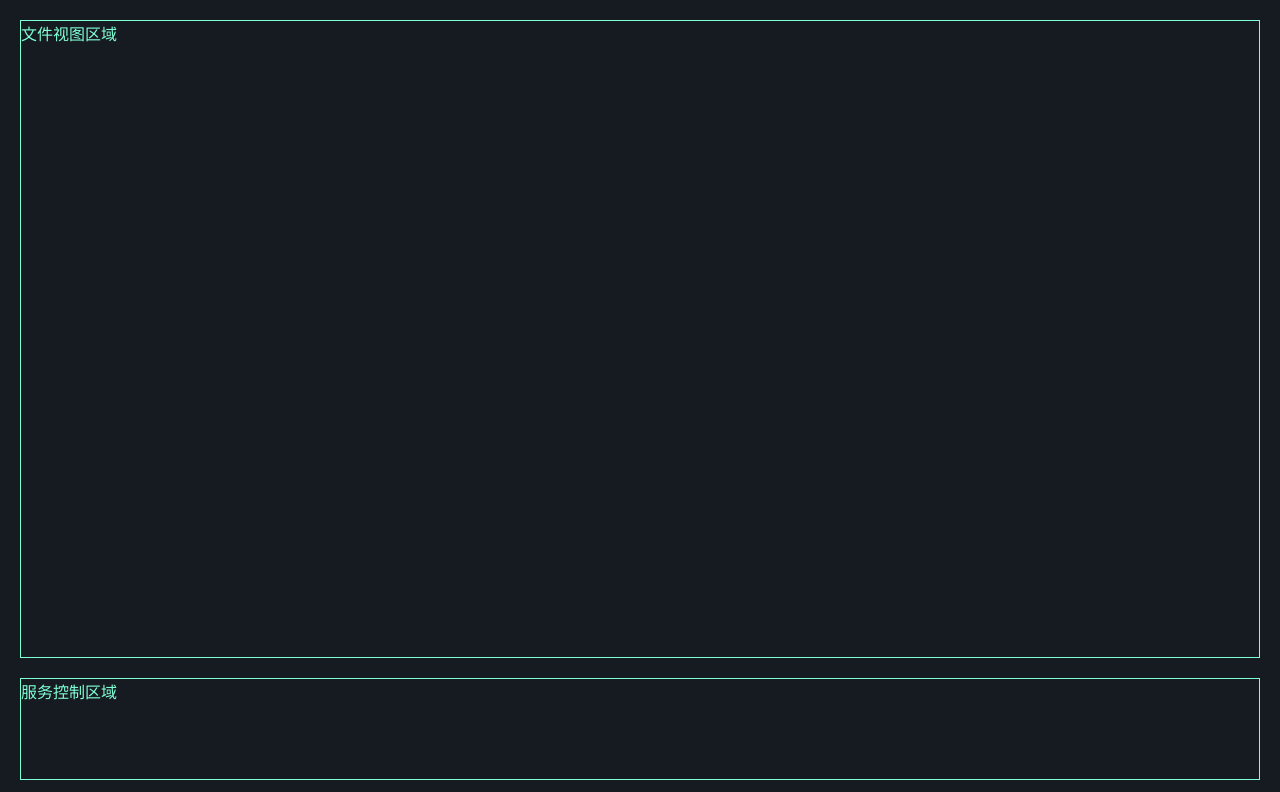
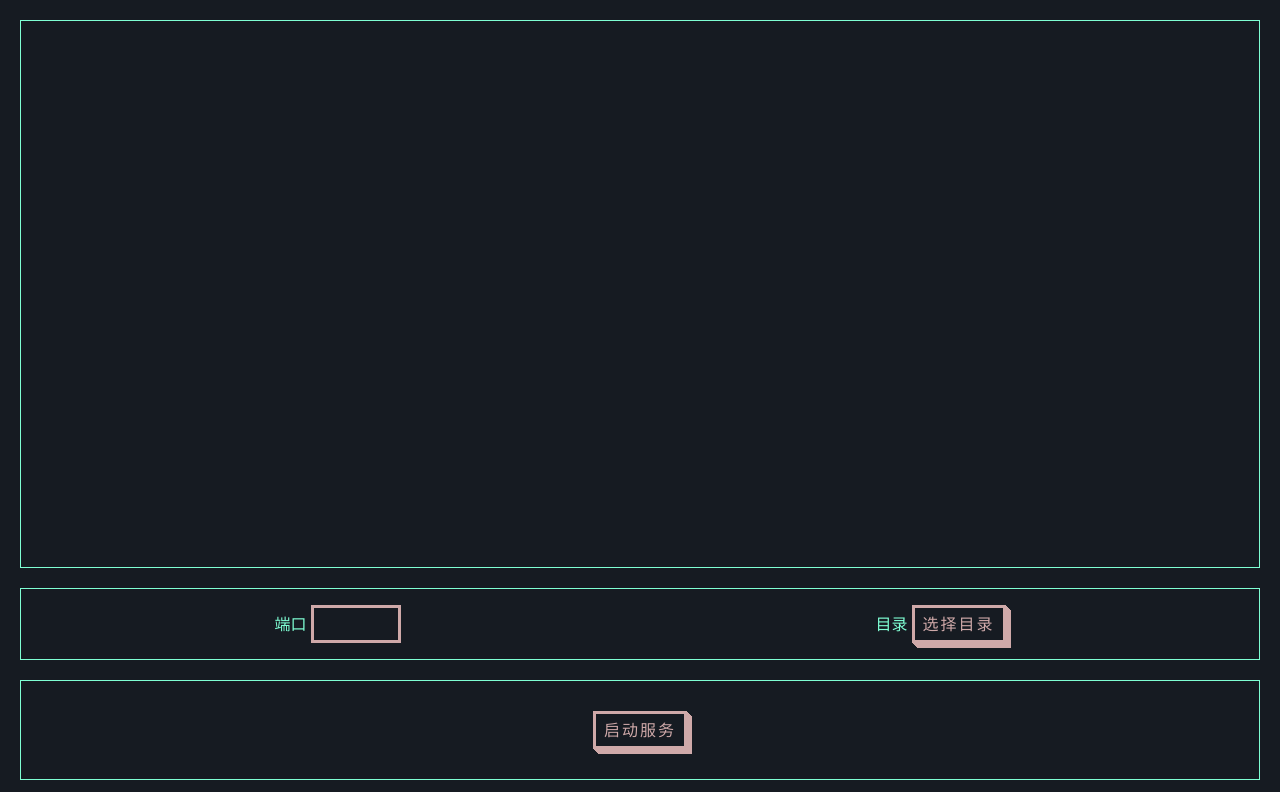
Before and after one commit to YOUNGmaxer/easy-file-server, a Vue app: page / in a window 1280 px wide. Shown: the top 792 px of the page. Built offline with nearby package versions, Linux system fonts and the light colour scheme.

Commit message:
feat: 基础样式

```diff
--- a/package.json
+++ b/package.json
@@ -21,6 +21,8 @@
     "vite": "^4.0.4",
     "vite-plugin-electron": "^0.11.1",
     "vite-plugin-electron-renderer": "^0.11.4",
-    "vue": "^3.2.45"
+    "vite-plugin-windicss": "^1.8.10",
+    "vue": "^3.2.45",
+    "windicss": "^3.5.6"
   }
 }
--- a/src/App.vue
+++ b/src/App.vue
@@ -1,28 +1,21 @@
+<script setup lang="ts">
+import FileViewer from './components/FileViewer.vue'
+import ParamPanel from './components/ParamPanel.vue'
+import Controls from './components/Controls.vue'
+</script>
+
 <template>
-  <div class="container">
-    <div class="file-viewer">
-      文件视图区域
-    </div>
-    <div class="server-controls">
-      服务控制区域
-    </div>
+  <div class="app-container">
+    <FileViewer />
+    <ParamPanel />
+    <Controls />
   </div>
 </template>
 
 <style>
-.container {
+.app-container {
+  width: 100%;
   display: flex;
   flex-direction: column;
-  flex: 1;
-}
-.file-viewer {
-  flex: 1;
-  margin: 20px;
-  border: 1px solid aquamarine;
-}
-.server-controls {
-  margin: 0 20px 20px;
-  height: 100px;
-  border: 1px solid aquamarine;
 }
 </style>
--- /dev/null
+++ b/src/components/Button.vue
@@ -0,0 +1,28 @@
+<template>
+  <button class="button"><slot></slot></button>
+</template>
+
+<style>
+.button {
+  font-family: "Open Sans", sans-serif;
+  font-size: 16px;
+  letter-spacing: 2px;
+  text-decoration: none;
+  text-transform: uppercase;
+  color: rgb(207, 169, 169);
+  cursor: pointer;
+  border: 3px solid;
+  padding: 0.25em 0.5em;
+  box-shadow: 1px 1px 0px 0px, 2px 2px 0px 0px, 3px 3px 0px 0px, 4px 4px 0px 0px, 5px 5px 0px 0px;
+  position: relative;
+  user-select: none;
+  -webkit-user-select: none;
+  touch-action: manipulation;
+}
+
+.button:active {
+  box-shadow: 0px 0px 0px 0px;
+  top: 5px;
+  left: 5px;
+}
+</style>
--- /dev/null
+++ b/src/components/Controls.vue
@@ -0,0 +1,17 @@
+<script setup lang="ts">
+import Button from './Button.vue'
+</script>
+
+<template>
+  <div class="controls p-16px flex items-center justify-center">
+    <Button class="switch-btn">启动服务</Button>
+  </div>
+</template>
+
+<style>
+.controls {
+  margin: 0 20px 20px;
+  height: 100px;
+  border: 1px solid aquamarine;
+}
+</style>
--- /dev/null
+++ b/src/components/FileViewer.vue
@@ -0,0 +1,12 @@
+<template>
+  <div class="file-viewer">
+  </div>
+</template>
+
+<style>
+.file-viewer {
+  flex: 1;
+  margin: 20px;
+  border: 1px solid aquamarine;
+}
+</style>
--- /dev/null
+++ b/src/components/ParamPanel.vue
@@ -0,0 +1,31 @@
+<script setup lang="ts">
+import Button from './Button.vue'
+</script>
+
+<template>
+  <div class="param-panel">
+    <div class="port">
+      <span>端口 </span>
+      <input class="input w-90px" />
+    </div>
+    <div class="dict">
+      <span>目录  </span>
+      <input id="dict" type="file" webkitdirectory />
+      <label for="dict"><Button>选择目录</Button></label>
+    </div>
+  </div>
+</template>
+
+<style>
+.param-panel {
+  display: flex;
+  justify-content: space-around;
+  align-items: center;
+  margin: 0 20px 20px;
+  padding: 16px;
+  border: 1px solid aquamarine;
+}
+#dict {
+  width: 0;
+}
+</style>
--- a/src/main.ts
+++ b/src/main.ts
@@ -1,5 +1,6 @@
 import { createApp } from 'vue'
 import App from './App.vue'
 import './style.css'
+import 'virtual:windi.css'
 
 createApp(App).mount('#app')
--- a/src/style.css
+++ b/src/style.css
@@ -9,3 +9,14 @@
   background: #161B22;
   color: aquamarine;
 }
+
+.input {
+  font-size: 16px;
+  letter-spacing: 2px;
+  text-decoration: none;
+  text-transform: uppercase;
+  color: rgb(207, 169, 169);
+  background-color: transparent;
+  border: 3px solid;
+  padding: 0.25em 0.5em;
+}
--- a/vite.config.ts
+++ b/vite.config.ts
@@ -1,11 +1,13 @@
 import { defineConfig } from 'vite'
 import vue from '@vitejs/plugin-vue'
 import electron from 'vite-plugin-electron'
+import WindiCSS from 'vite-plugin-windicss'
 
 export default defineConfig(() => {
   return {
     plugins: [
       vue(),
+      WindiCSS(),
       electron({
         entry: 'electron/main.ts',
         vite: {
```
Also changed, not shown: 1 other file (tests, documents, lock files or other folders).
